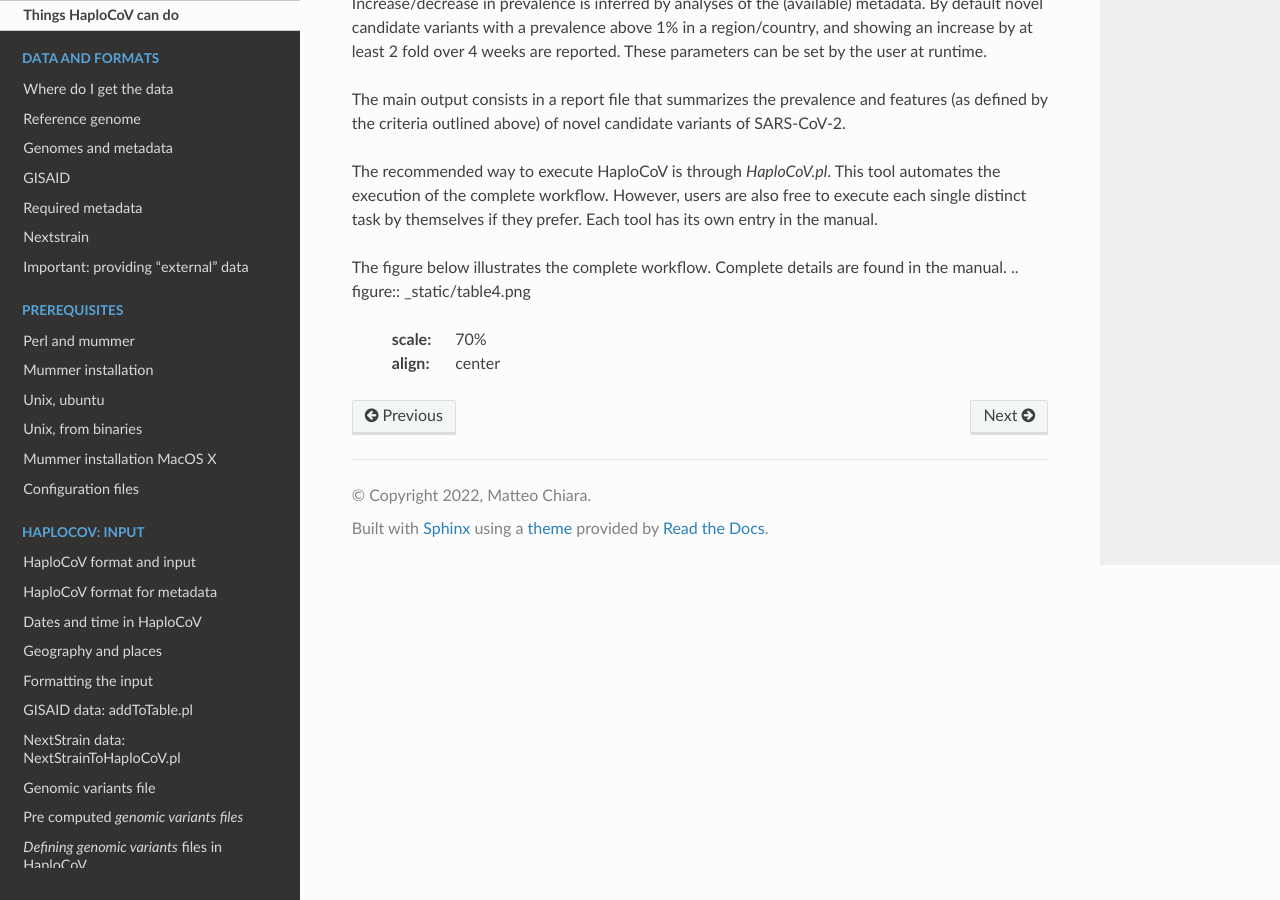
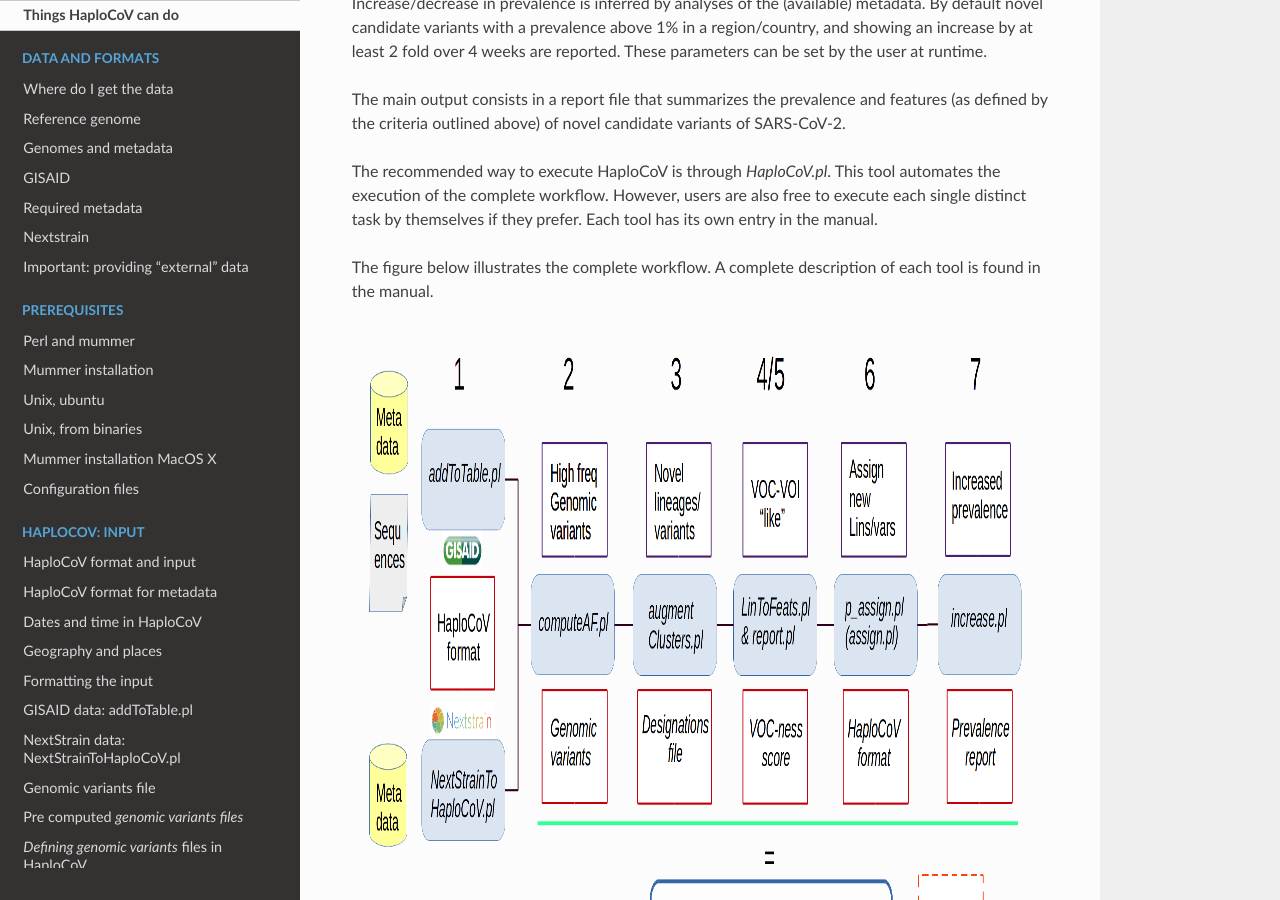
Before and after one commit to matteo14c/HaploCoV, a Sphinx documentation site: the page built from docs/source/intro.rst, in a window 1280 px wide and 900 px high, scrolled down 504 px. Built offline with Sphinx 7.4.7 and the Read the Docs theme 2.0.0, drawn with Linux system fonts in a browser that asks for light colours.

Commit message:
Update intro.rst

```diff
--- a/docs/source/intro.rst
+++ b/docs/source/intro.rst
@@ -18,7 +18,8 @@ The main output consists in a report file that summarizes the prevalence and fea
 The recommended way to execute HaploCoV is through *HaploCoV.pl*. This tool automates the execution of the complete workflow.
 However, users are also free to execute each single distinct task by themselves if they prefer. Each tool has its own entry in the manual.
 
-The figure below illustrates the complete workflow. Complete details are found in the manual.
-.. figure:: _static/table4.png
+The figure below illustrates the complete workflow. A complete description of each tool is found in the manual.
+
+.. figure:: _static/wf.png
    :scale: 70%
    :align: center
```
